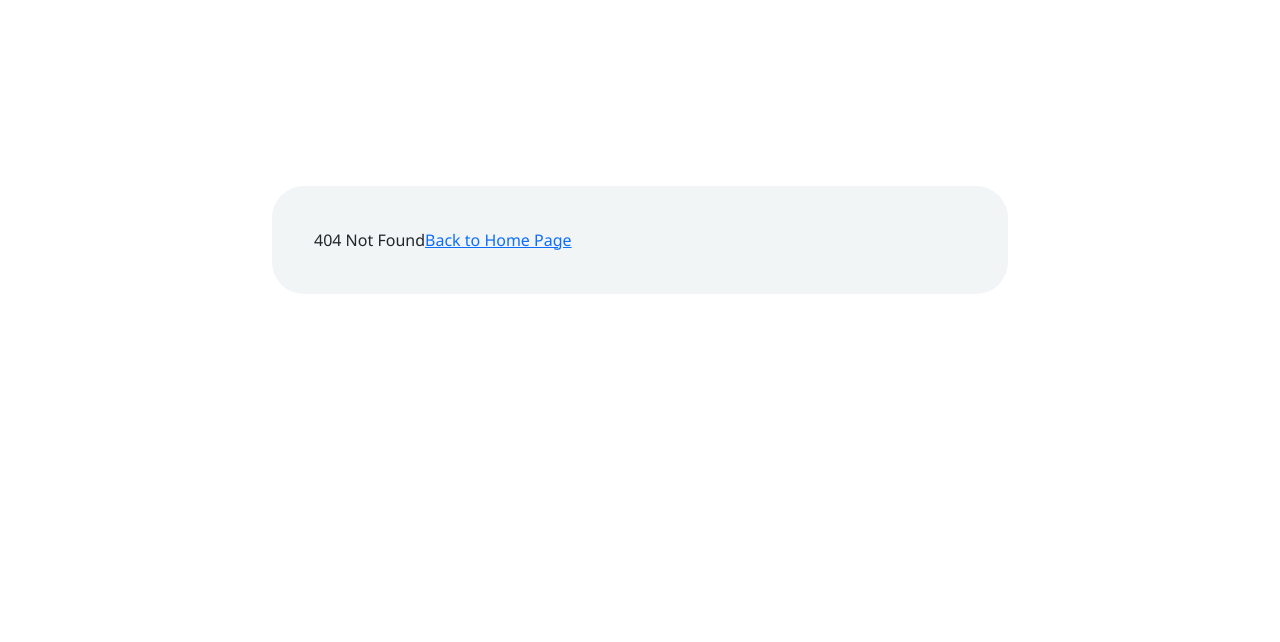
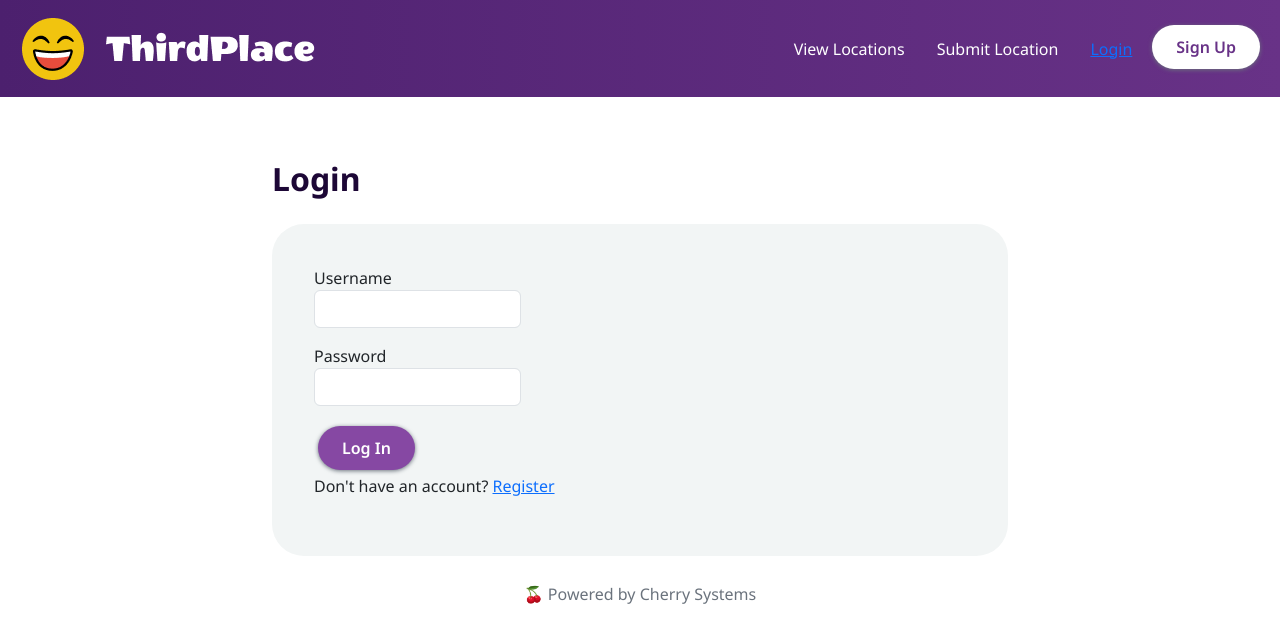
Before and after one commit to ALLHUBS-Jan-2024-Liftoff/Cherry-Systems, a React (Vite) app in the folder ThirdPlace-UI/: page /login in a window 1280 px wide. Before the commit this address had no page. Shown: the top 642 px of the page. Built offline with nearby package versions, Linux system fonts and the light colour scheme.

Commit message:
routed login page, linked nav bar and login registration links

```diff
--- a/ThirdPlace-UI/src/App.css
+++ b/ThirdPlace-UI/src/App.css
@@ -59,6 +59,12 @@ li {
   background-color: #F2F5F5;
 }
 
+/* Trying to change color of NavLink in nav bar; text to white and remove underline */
+.nav-item {
+  color: white;
+  text-decoration: none
+}
+
 button {
   color: white;
   font-weight: 600;
@@ -77,3 +83,23 @@ button:hover {
 button:active {
   background-color: #683287;
 }
+
+/* For Login and Registration pages */
+.submit-button {
+  color: white;
+  font-weight: 600;
+  background-color: #8648A3;
+  margin: .25rem;
+  padding: 10px 24px;
+  border-radius: 100px;
+  border: none;
+  box-shadow: 0px 1px .25rem #6B737D;
+}
+
+.submit-button:hover {
+  box-shadow: 1px 1px .25rem #6B737D;
+}
+
+.submit-button:active {
+  background-color: #683287;
+}
--- a/ThirdPlace-UI/src/App.jsx
+++ b/ThirdPlace-UI/src/App.jsx
@@ -15,3 +15,5 @@ function App() {
 }
 
 export default App
+
+// May not need this file anymore, keeping until confirmed.
--- a/ThirdPlace-UI/src/components/navigation/NavLinks.jsx
+++ b/ThirdPlace-UI/src/components/navigation/NavLinks.jsx
@@ -1,3 +1,5 @@
+import { NavLink, Link } from "react-router-dom";
+
 export default function NavLinks() {
 
     return (
@@ -14,11 +16,15 @@ export default function NavLinks() {
                 Submit Location
             </li>
 
+{/* Not sure if we should use NavLink or Link for these */}
             <li className="nav-item">
-                Login
+                <Link to='/Login'>Login</Link>
             </li>
 
+{/* <a> tag reloads page, Link does not; could use onClick for this */}
+            <a href='/Registration'>
             <button className="navbar-button">Sign Up</button>
+            </a>
 
         </ul>
 
--- a/ThirdPlace-UI/src/components/pages/Login.jsx
+++ b/ThirdPlace-UI/src/components/pages/Login.jsx
@@ -7,7 +7,7 @@ export default function Login() {
     <>
       <Navbar />
 
-      <h2>Login</h2>
+      <h1>Login</h1>
 
       <div className="container review-card">
         <LoginForm />
--- a/ThirdPlace-UI/src/components/pages/NotFoundPage.jsx
+++ b/ThirdPlace-UI/src/components/pages/NotFoundPage.jsx
@@ -4,7 +4,7 @@ import { Link } from 'react-router-dom'
 export default function NotFoundPage() {
   return (
     <div className='review-card'>
-        404 Not Found
+        <p>404 Not Found</p>
 
         <Link to="/">Back to Home Page</Link>
     </div>
--- a/ThirdPlace-UI/src/components/pages/Registration.jsx
+++ b/ThirdPlace-UI/src/components/pages/Registration.jsx
@@ -7,7 +7,7 @@ export default function Registration() {
     <>
       <Navbar />
 
-      <h2>Register</h2>
+      <h1>Register</h1>
 
       <div className="container review-card">
         <AddUserForm />
--- a/ThirdPlace-UI/src/components/user/AddUserForm.jsx
+++ b/ThirdPlace-UI/src/components/user/AddUserForm.jsx
@@ -1,4 +1,5 @@
 import React from 'react'
+import { Link } from 'react-router-dom'
 
 export default function AddUserForm() {
   return (
@@ -7,26 +8,26 @@ export default function AddUserForm() {
     <form method="post">
         <div class="form-group">
             <label>Username
-                <input class="form-control" field="${registerFormDTO.username}" />
+                <input className="form-control" field="${registrationFormDTO.username}" />
             </label>
-            <p class="error text-danger" errors="${registerFormDTO.username}"></p>
+            <p className="error text-danger" errors="${registrationFormDTO.username}"></p>
         </div>
-        <div class="form-group">
+        <div className="form-group">
             <label>Password
-                <input class="form-control" field="${registerFormDTO.pwHash}" type="password" />
+                <input className="form-control" field="${registrationFormDTO.pwHash}" type="password" />
             </label>
-            <p class="error text-danger" errors="${registerFormDTO.pwHash}"></p>
+            <p className="error text-danger" errors="${registrationFormDTO.pwHash}"></p>
         </div>
-        <div class="form-group">
+        <div className="form-group">
             <label>Verify Password
-                <input class="form-control" field="${registerFormDTO.verifyPassword}" type="password" />
+                <input className="form-control" field="${registrationFormDTO.verifyPassword}" type="password" />
             </label>
         </div>
 
-        <input type="submit" class="btn btn-primary" value="Register" />
+        <input type="submit" className="submit-button" value="Register" />
     </form>
 
-    <p>Already have an account? <a href="/Login">Login</a></p>
+    <p>Already have an account? <Link to="/Login">Login</Link></p>
     </>
   )
 }
--- a/ThirdPlace-UI/src/components/user/LoginForm.jsx
+++ b/ThirdPlace-UI/src/components/user/LoginForm.jsx
@@ -1,27 +1,28 @@
 import React from 'react'
+import { Link } from 'react-router-dom'
 
 export default function LoginForm() {
   return (
     <>
 
     <form method="post">
-        <div class="form-group">
+        <div className="form-group">
             <label th:for="username">Username
-                <input class="form-control" field="${loginFormDTO.username}"/>
+                <input className="form-control" field="${loginFormDTO.username}"/>
             </label>
-            <p class="error text-danger" errors="${loginFormDTO.username}"></p>
+            <p className="error text-danger" errors="${loginFormDTO.username}"></p>
         </div>
-        <div class="form-group">
+        <div className="form-group">
             <label>Password
-                <input class="form-control" field="${loginFormDTO.pwHash}" type="password"/>
+                <input className="form-control" field="${loginFormDTO.pwHash}" type="password"/>
             </label>
-            <p class="error text-danger" errors="${loginFormDTO.pwHash}"></p>
+            <p className="error text-danger" errors="${loginFormDTO.pwHash}"></p>
         </div>
 
-        <input type="submit" class="btn btn-primary" value="Log In" />
+        <input type="submit" className="submit-button" value="Log In" />
     </form>
 
-    <p>Don't have an account? <a href="/Registration">Register</a></p>
+    <p>Don't have an account? <Link to="/Registration">Register</Link></p>
     </>
   )
 }
--- a/ThirdPlace-UI/src/main.jsx
+++ b/ThirdPlace-UI/src/main.jsx
@@ -6,6 +6,7 @@ import { createBrowserRouter, RouterProvider } from "react-router-dom";
 import Home from "./components/pages/Home.jsx";
 import Registration from "./components/pages/Registration.jsx";
 import NotFoundPage from "./components/pages/NotFoundPage.jsx";
+import Login from "./components/pages/Login.jsx";
 
 const router = createBrowserRouter([
   {
@@ -16,6 +17,10 @@ const router = createBrowserRouter([
   {
     path: '/registration',
     element: <Registration/>,
+  },
+  {
+    path: '/login',
+    element: <Login/>,
   }
 ]);
 
```
